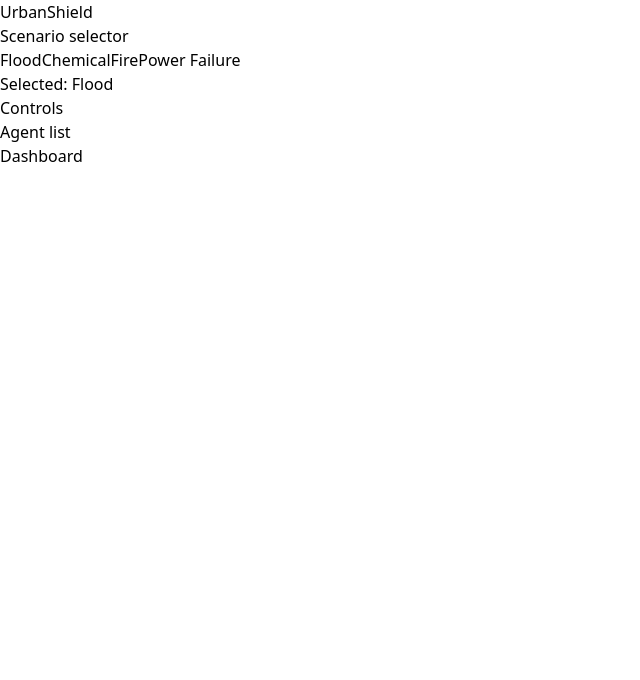
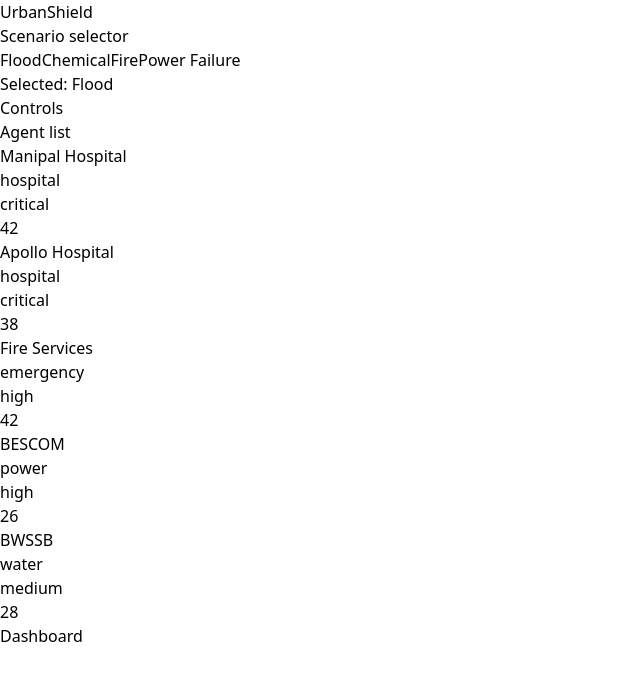
Before and after one commit to Aryanx0777/UrbanShield, a React (Vite) app: page / in a window 1280 px wide. Shown: the top 680 px of the page, without its empty margins (0-640 px from the left). Built offline with nearby package versions, Linux system fonts and the light colour scheme.

Commit message:
feat: apply scenario multipliers to agent demand

```diff
--- a/src/App.jsx
+++ b/src/App.jsx
@@ -1,8 +1,20 @@
-import { useState } from 'react';
+import { useMemo, useState } from 'react';
+import { agents } from './data/agents';
 import { scenarios } from './data/scenarios';
 
 function App() {
   const [selectedScenario, setSelectedScenario] = useState("flood");
+  const updatedAgents = useMemo(() => {
+    return agents.map(agent => {
+      const multiplier =
+        scenarios[selectedScenario].multipliers[agent.type] || 1;
+
+      return {
+        ...agent,
+        demand: Math.round(agent.baseDemand * multiplier),
+      };
+    });
+  }, [selectedScenario]);
 
   return (
     <main>
@@ -27,6 +39,14 @@ function App() {
 
       <section>
         <h2>Agent list</h2>
+        {updatedAgents.map((agent) => (
+          <div key={agent.id}>
+            <p>{agent.name}</p>
+            <p>{agent.type}</p>
+            <p>{agent.priority}</p>
+            <p>{agent.demand}</p>
+          </div>
+        ))}
       </section>
 
       <section>
```
